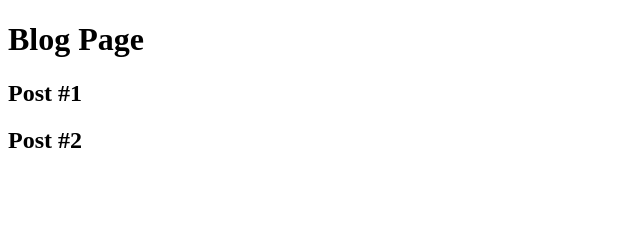
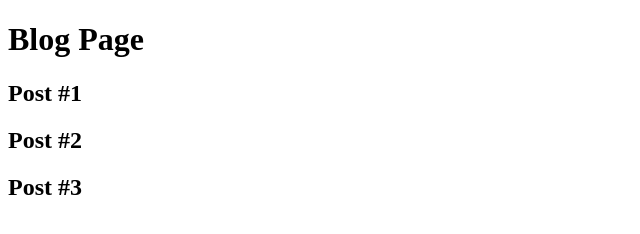
Before and after one commit to hugoMiquilino/learnGitHub, a plain HTML site: page blog.html in a window 1280 px wide. Shown: the whole page, without its empty margins (0-640 px from the left). Drawn offline with Linux system fonts and the light colour scheme.

Commit message:
Blog update

```diff
--- a/blog.html
+++ b/blog.html
@@ -10,5 +10,6 @@
     <h1>Blog Page</h1>
     <h2>Post #1</h2>
     <h2>Post #2</h2>
+    <h2>Post #3</h2>
 </body>
 </html>
```
